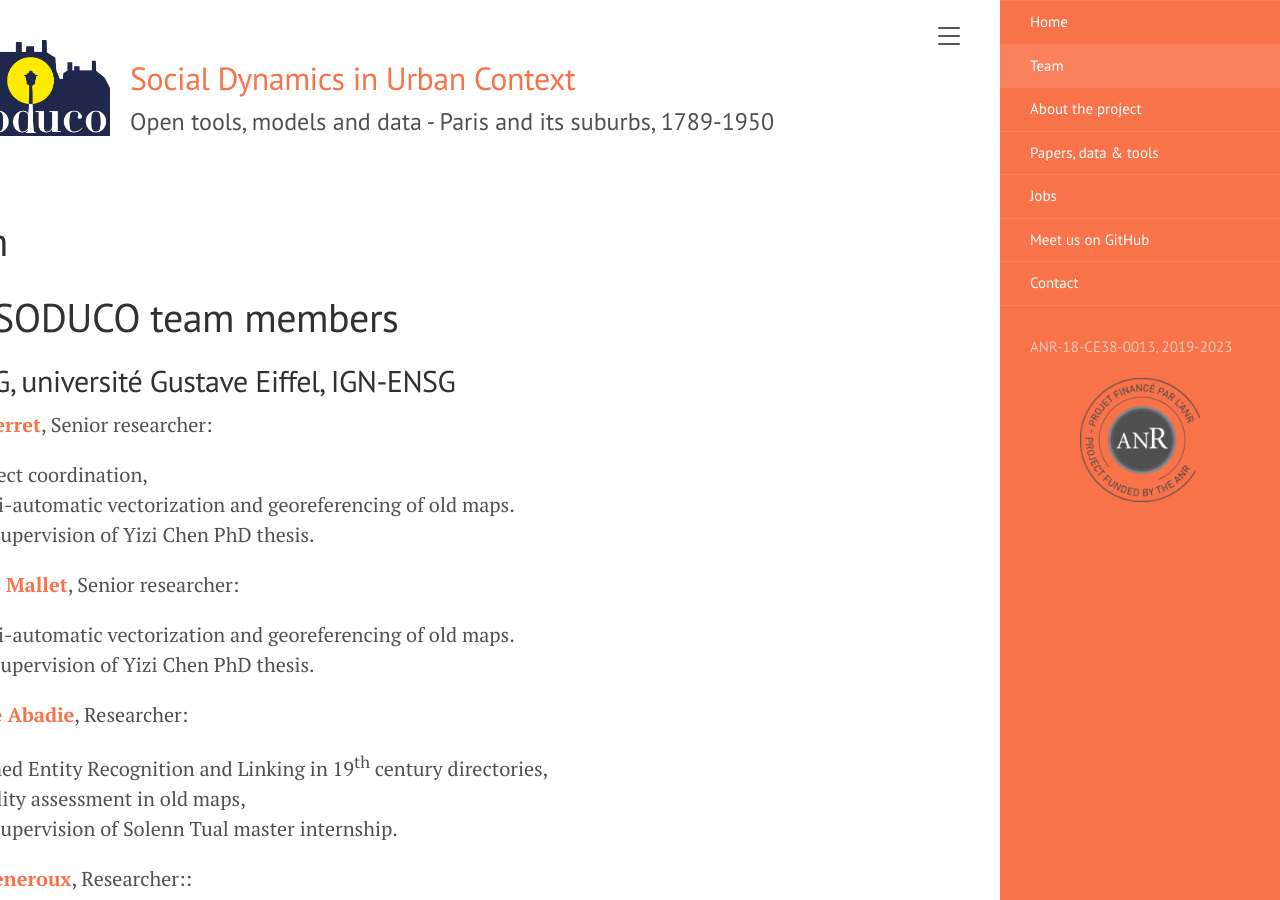
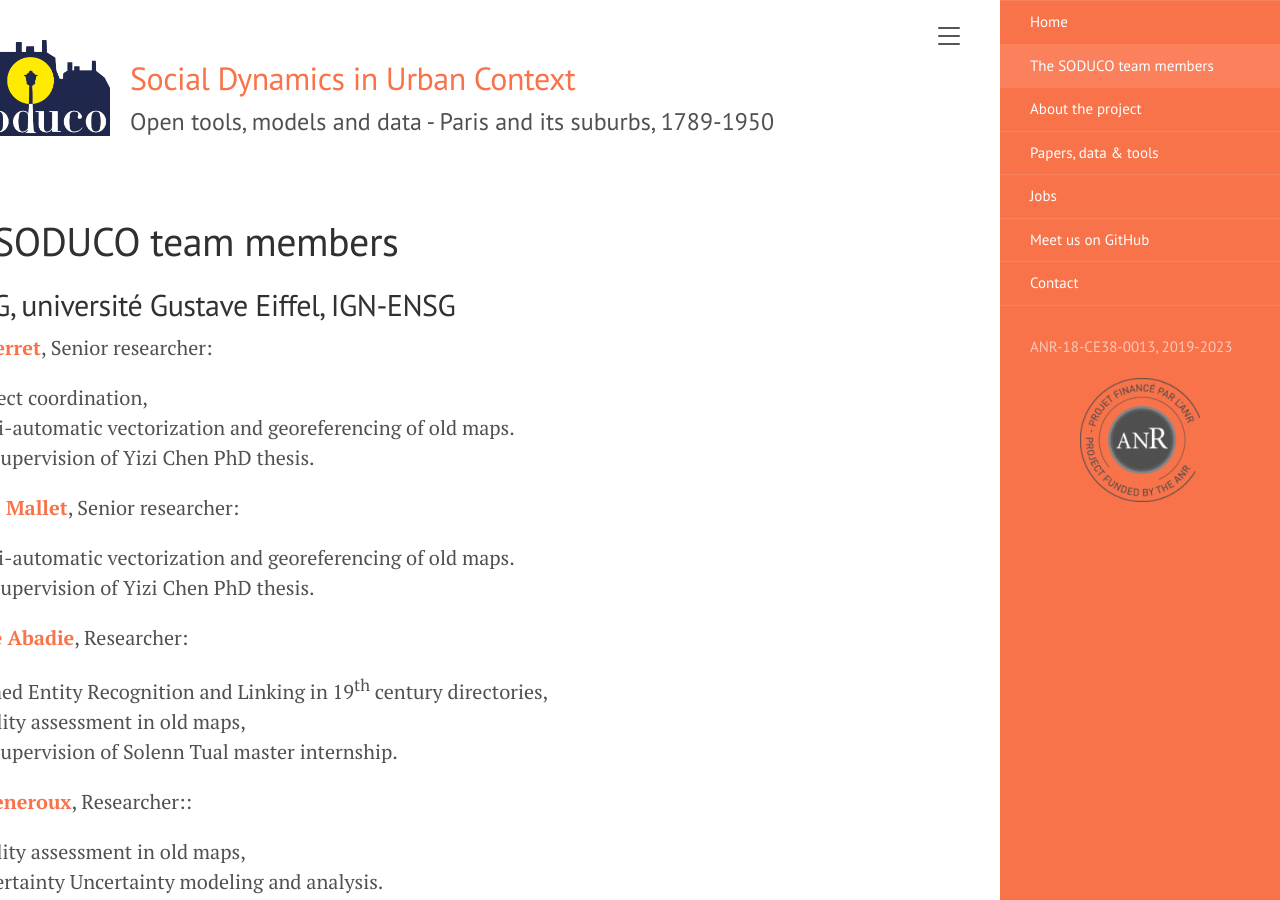
Before and after one commit to soduco/soduco.github.io, a Jekyll site: the page built from team.md, in a window 1280 px wide and 900 px high. Built offline with Jekyll 4.4.1, drawn with Linux system fonts in a browser that asks for light colours.

Commit message:
Changed page title

```diff
--- a/team.md
+++ b/team.md
@@ -1,9 +1,8 @@
 ---
 layout: page
-title:  Team
+title:  The SODUCO team members
 rank: 2
 ---
-# The SODUCO team members
 
 ## LASTIG, université Gustave Eiffel, IGN-ENSG
 
```
